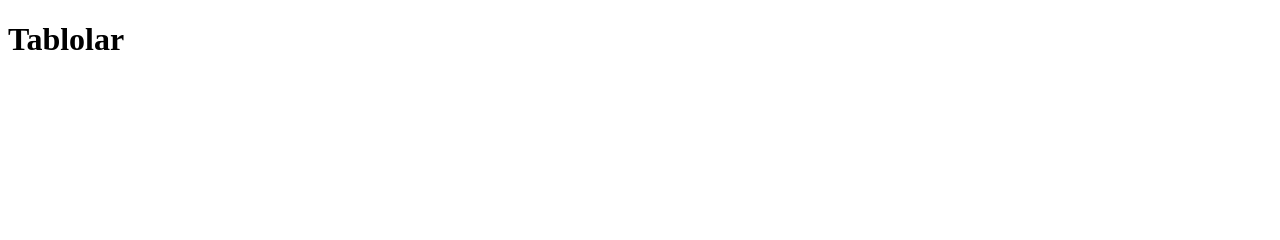
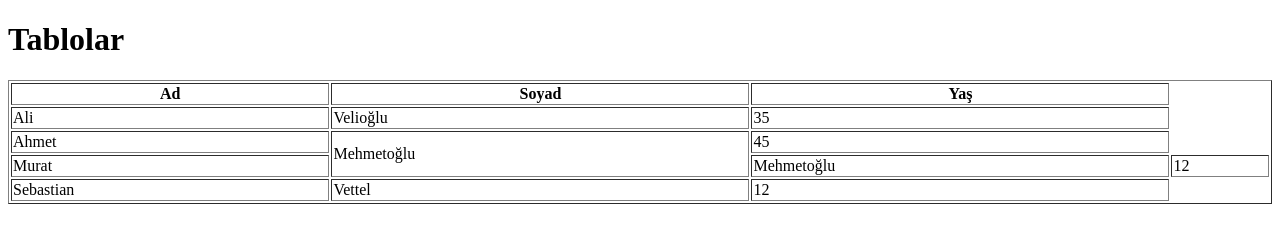
Before and after one commit to cananagbal/Ali, a plain HTML site: page index.html in a window 1280 px wide. Drawn offline with Linux system fonts and the light colour scheme.

Commit message:
tablo yapıldı

```diff
--- a/index.html
+++ b/index.html
@@ -14,14 +14,44 @@
   <body>
 <h1>Tablolar</h1>
 
-<table>
-<thead></thead>
-<tbody></tbody>
-<th></th>
-<td></td>
-<tr></tr>
+<table border="1" width="100%">
+<thead>
+<tr>
+    <th>Ad</th>
+    <th>Soyad</th>
+    <th>Yaş</th>
+</tr>
 
 
+
+</thead>
+
+<tbody>
+<tr>
+    <td>Ali</td>
+    <td>Velioğlu
+     <td>35</td>
+    </td>
+</tr>
+<tr>
+<td>Ahmet</td>
+<td rowspan="2">Mehmetoğlu</td>
+<td>45</td>
+
+</tr>
+<tr>
+<td>Murat</td>
+<td>Mehmetoğlu</td>
+<td>12</td>
+</tr>
+
+<tr>
+<td>Sebastian</td>
+<td>Vettel</td>
+<td>12</td>
+</tr>
+
+</tbody>
 
 
 
```
